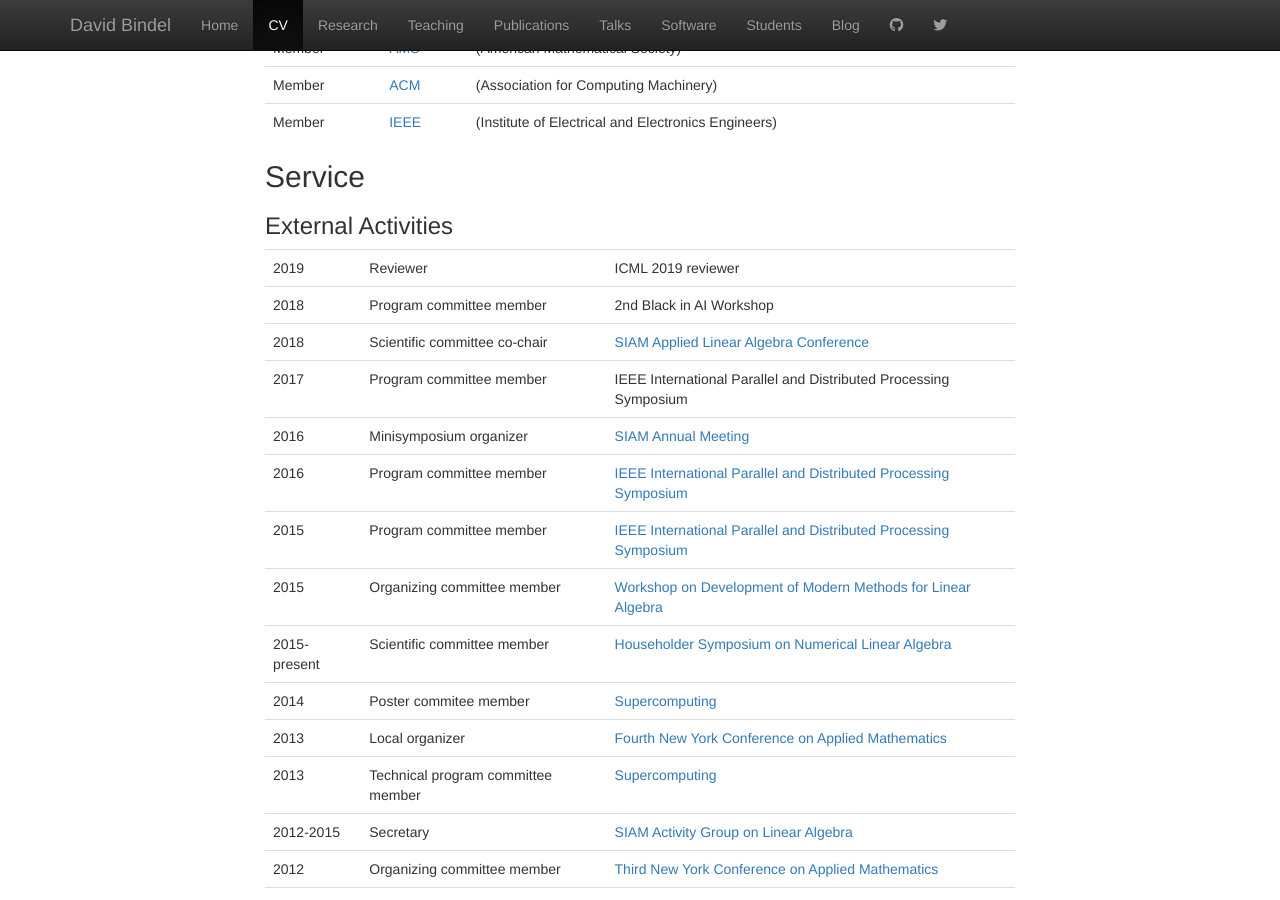
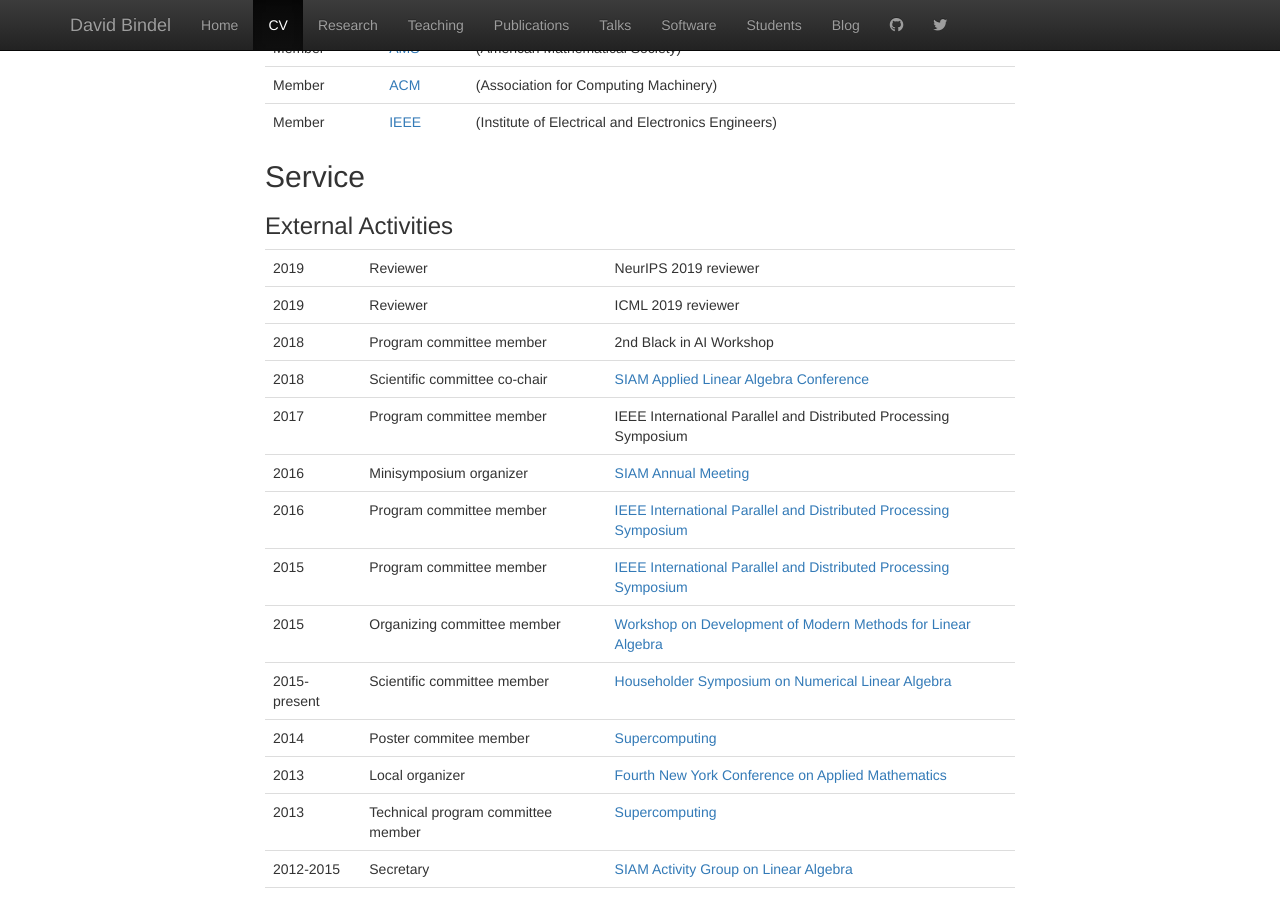
Before and after one commit to dbindel/cornell_web, a Jekyll site: the page built from vita.html, in a window 1280 px wide and 900 px high, scrolled down 15833 px. Built offline with Jekyll 4.4.1, drawn with Linux system fonts in a browser that asks for light colours; nearby versions of some CDN libraries.

Commit message:
Added NeurIPS 2019 to service list.

```diff
--- a/_data/service.yml
+++ b/_data/service.yml
@@ -1,3 +1,8 @@
+-
+  when: 2019
+  what: NeurIPS 2019 reviewer
+  role: Reviewer
+  type: [external]
 -
   when: 2019
   what: ICML 2019 reviewer
```
